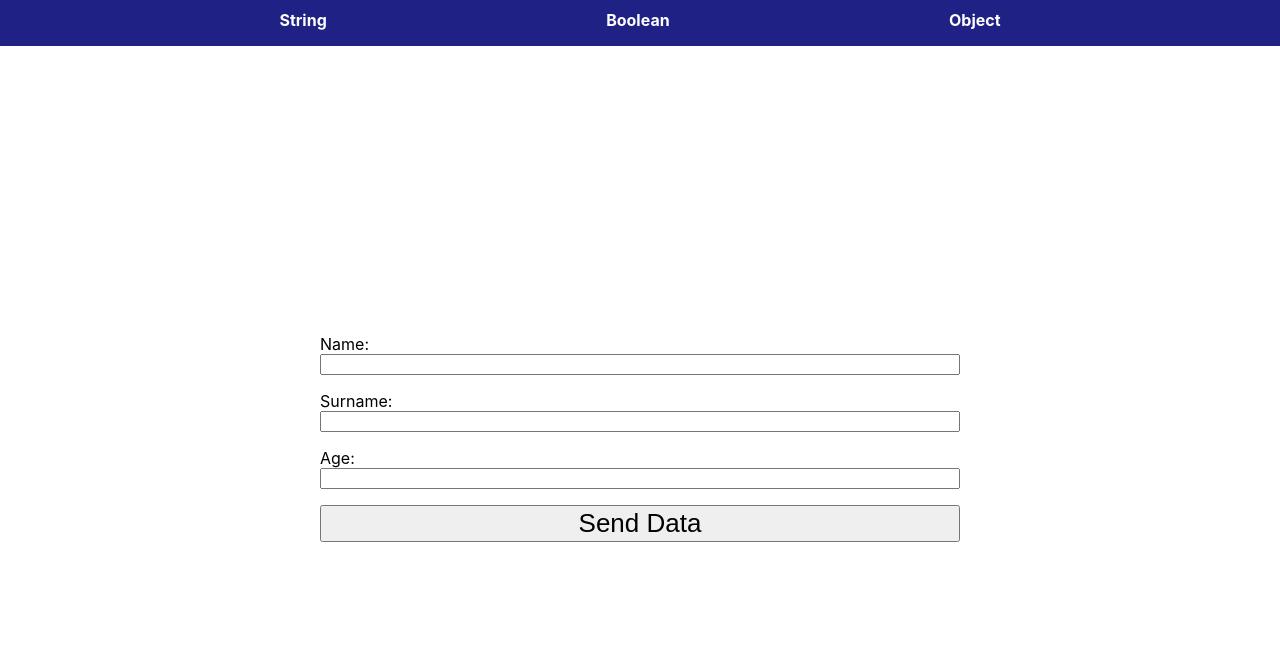
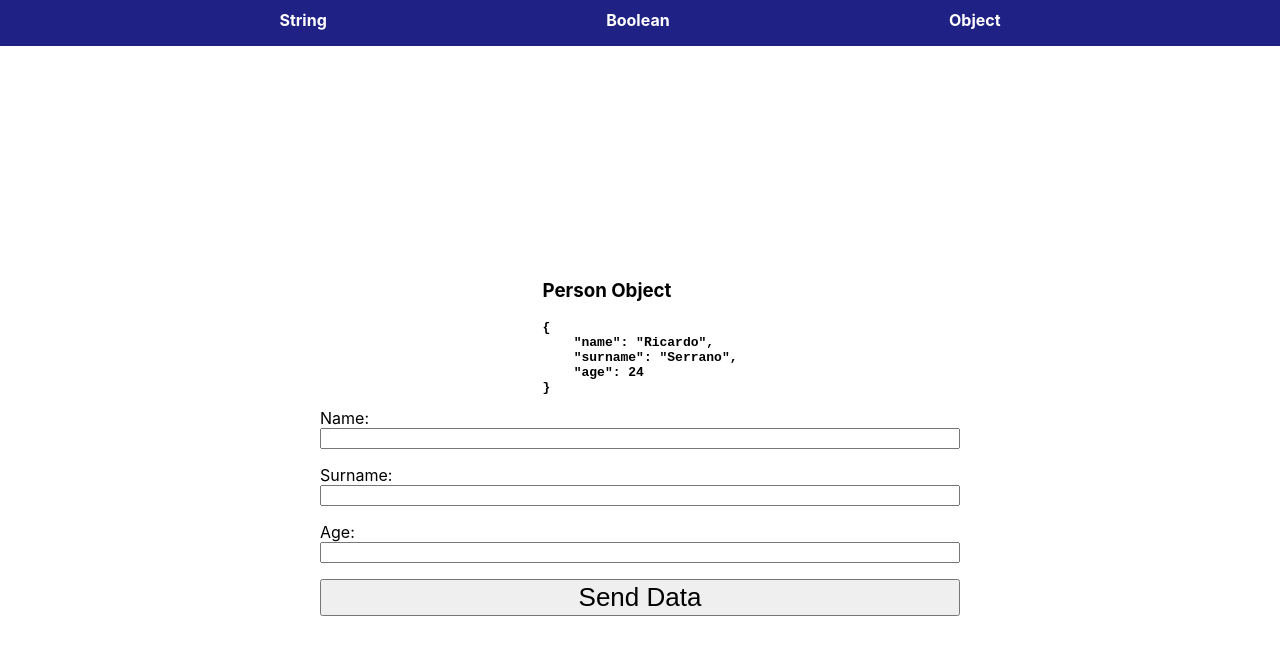
Before and after one commit to RicardoSerrano19/react-hooks-api, a React (Vite) app: page /object in a window 1280 px wide. Shown: the top 654 px of the page. Built offline with nearby package versions, Linux system fonts and the light colour scheme.

Commit message:
feat: Add ObjectRepresentation Component

```diff
--- a/src/exercise/stateObject.jsx
+++ b/src/exercise/stateObject.jsx
@@ -6,11 +6,27 @@ const initialValue = {
     age: 24
 }
 
+const ObjectRepresentation = ({object}) => {
+    return (
+        <div>
+            <h3>Person Object</h3>
+            <strong>
+                <pre>
+                    {JSON.stringify(object, undefined, 4)}
+                </pre>
+            </strong>
+        </div>
+    )
+}
 const PersonForm = () => {
     const [person, setPeson] = useState(initialValue)
     console.log(person);
 
     return(
+        <>
+        <div>
+            <ObjectRepresentation object={person}/>
+        </div>
         <form>
             <div>
                 <label htmlFor="">Name: </label>
@@ -28,6 +44,7 @@ const PersonForm = () => {
                 <button>Send Data</button>
             </div>
         </form>
+        </>
     )
 }
 
```
